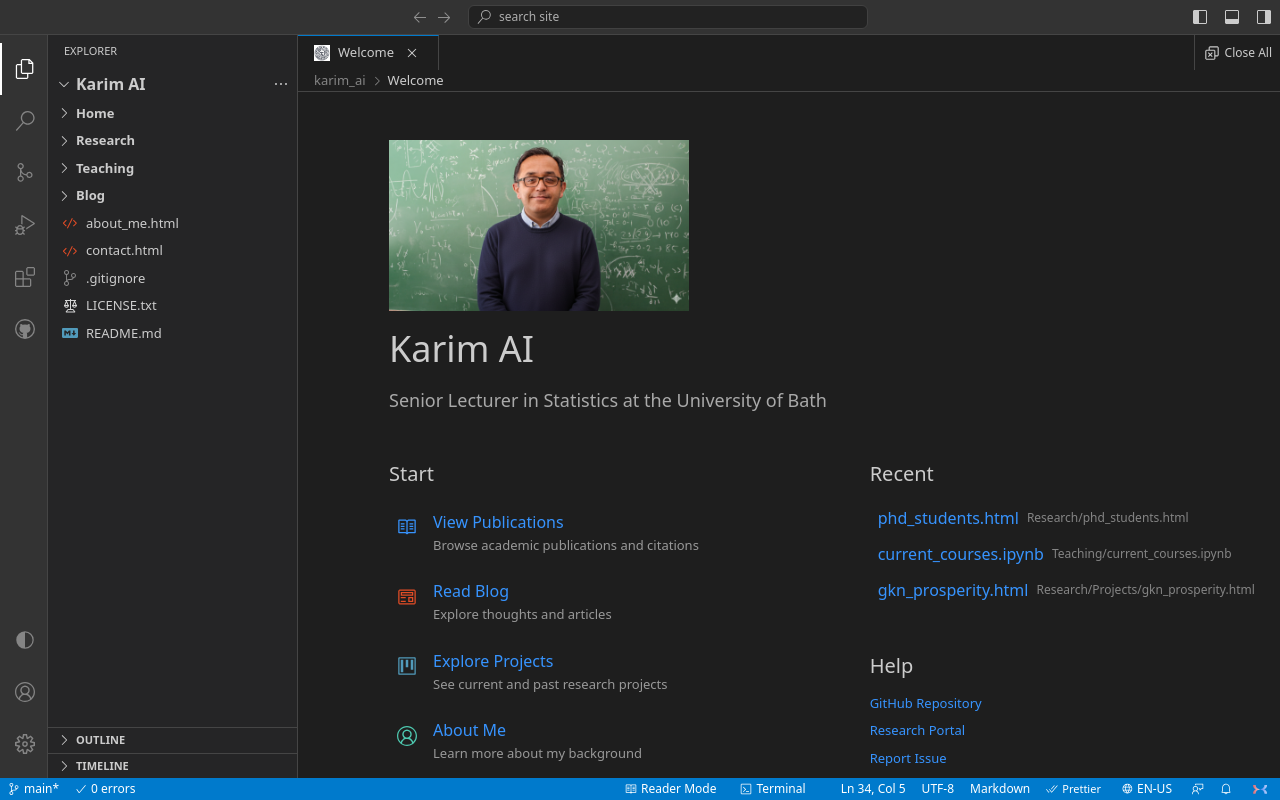
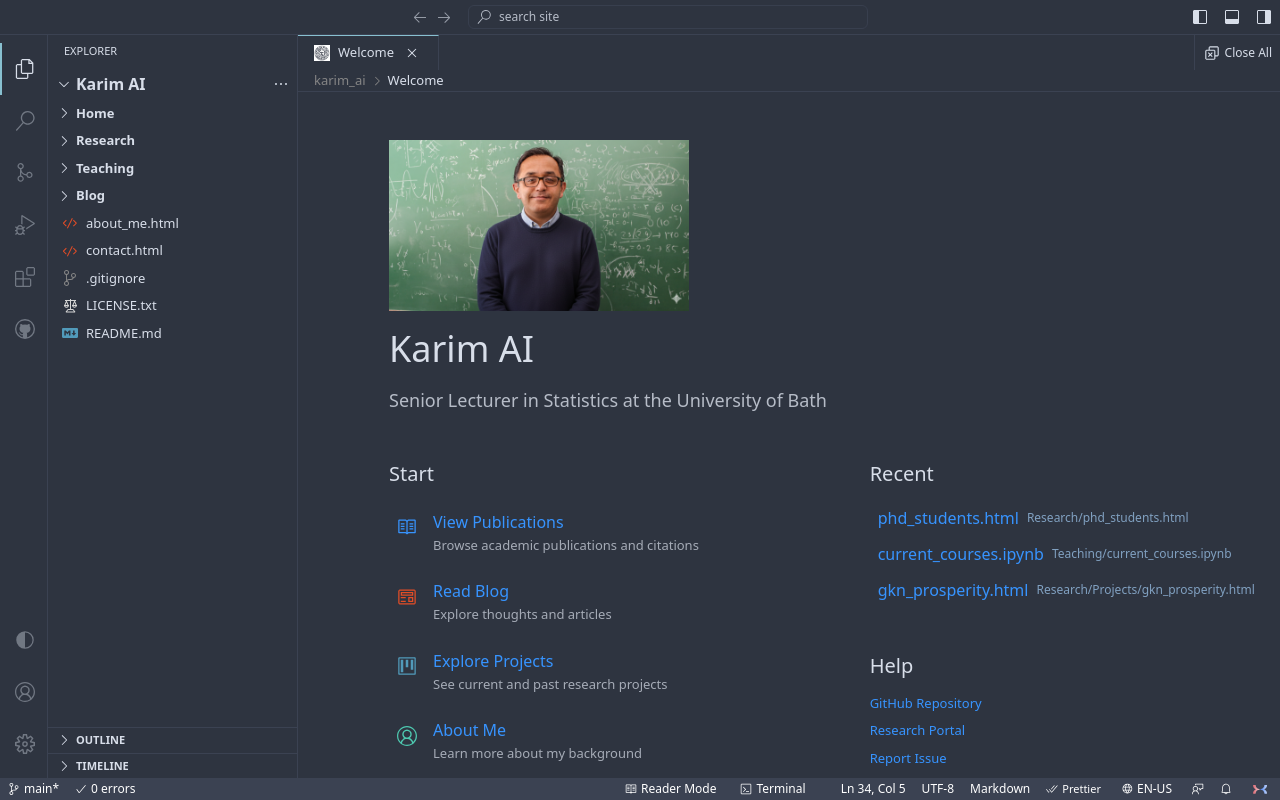
Before and after one commit to kanayai/karim_ai_website, a React (Vite) app: page / in a window 1280 px wide. Built offline with nearby package versions, Linux system fonts and the light colour scheme.

Commit message:
chore(themes): cleanup unused themes, set Nord as default, and fix dark mode visibility

```diff
--- a/src/App.jsx
+++ b/src/App.jsx
@@ -9,9 +9,9 @@ function App() {
   const [activeFile, setActiveFile] = useState('Welcome');
   const [theme, setTheme] = useState(() => {
     if (typeof window !== 'undefined') {
-      return localStorage.getItem('theme') || 'dark';
+      return localStorage.getItem('theme') || 'nord';
     }
-    return 'dark';
+    return 'nord';
   });
   const [isSidebarOpen, setIsSidebarOpen] = useState(() => {
     // Initialize based on window width
--- a/src/components/Editor.jsx
+++ b/src/components/Editor.jsx
@@ -257,46 +257,58 @@ A personal academic portfolio website designed to mimic the Visual Studio Code i
                                     doc.head.appendChild(style);
                                 }
 
-                                const isDark = theme === 'dark';
-                                const bg = isDark ? '#1e1e1e' : '#ffffff';
-                                const text = isDark ? '#cccccc' : '#333333';
-                                const link = isDark ? '#3794ff' : '#007acc';
-                                const border = isDark ? '#454545' : '#e4e4e4';
+                                // Get computed styles from the parent document to match the exact theme
+                                const computedStyle = window.getComputedStyle(document.documentElement);
+                                const bg = computedStyle.getPropertyValue('--vscode-editor-bg').trim() || (isDark ? '#1e1e1e' : '#ffffff');
+                                const text = computedStyle.getPropertyValue('--vscode-text').trim() || (isDark ? '#cccccc' : '#333333');
+                                const link = computedStyle.getPropertyValue('--vscode-accent').trim() || (isDark ? '#3794ff' : '#007acc');
+                                const border = computedStyle.getPropertyValue('--vscode-border').trim() || (isDark ? '#454545' : '#e4e4e4');
+                                const hoverBg = computedStyle.getPropertyValue('--vscode-hover-bg').trim() || (isDark ? '#2d2d2d' : '#f0f0f0');
+                                const buttonBg = computedStyle.getPropertyValue('--vscode-button-background').trim();
+                                const buttonFg = computedStyle.getPropertyValue('--vscode-button-foreground').trim();
+
+                                // Determine if it's a dark theme based on the theme ID
+                                const lightThemes = ['light', 'solarized-light', 'github-light'];
+                                const isDark = !lightThemes.includes(theme);
 
                                 style.textContent = `
                                     body {
                                         background-color: ${bg} !important;
                                         color: ${text} !important;
                                     }
+                                    /* Fix Background Image Visibility in Dark Mode */
+                                    body::before {
+                                        ${isDark ? 'filter: invert(1); opacity: 0.05;' : 'opacity: 0.08;'}
+                                    }
                                     a { color: ${link} !important; }
                                     h1, h2, h3, h4, h5, h6 { color: ${text} !important; }
                                     .quarto-title-meta-heading { color: ${text} !important; opacity: 0.8; }
                                     .quarto-title-meta-contents { color: ${text} !important; }
                                     blockquote { border-left-color: ${border} !important; color: ${text} !important; opacity: 0.8; }
-                                    code { background-color: ${isDark ? '#2d2d2d' : '#f5f5f5'} !important; color: ${isDark ? '#d4d4d4' : '#333333'} !important; }
-                                    pre { background-color: ${isDark ? '#1e1e1e' : '#f5f5f5'} !important; border: 1px solid ${border} !important; }
-                                    .code-block { background-color: ${isDark ? '#1e1e1e' : '#f4f4f5'} !important; color: ${isDark ? '#d4d4d4' : '#333333'} !important; border-left-color: ${isDark ? '#3794ff' : 'var(--accent)'} !important; }
+                                    code { background-color: ${isDark ? 'rgba(255,255,255,0.1)' : 'rgba(0,0,0,0.05)'} !important; color: ${text} !important; }
+                                    pre { background-color: ${bg} !important; border: 1px solid ${border} !important; }
+                                    .code-block { background-color: ${bg} !important; color: ${text} !important; border-left-color: ${link} !important; }
                                     .table { color: ${text} !important; }
                                     .table th, .table td { border-color: ${border} !important; }
 
-                                    /* Callout Fixes for Dark Mode */
+                                    /* Callout Fixes */
                                     .callout-tip {
-                                        background-color: ${isDark ? '#1e1e1e' : '#f9f9f9'} !important;
-                                        border-left-color: ${isDark ? '#4caf50' : '#4caf50'} !important;
+                                        background-color: ${bg} !important;
+                                        border-left-color: #4caf50 !important;
                                         color: ${text} !important;
                                     }
                                     .callout-tip .callout-header {
-                                        background-color: ${isDark ? '#252526' : '#e6fffa'} !important;
-                                        color: ${isDark ? '#4caf50' : '#2c7a7b'} !important;
+                                        background-color: ${hoverBg} !important;
+                                        color: #4caf50 !important;
                                     }
                                     .callout-important {
-                                        background-color: ${isDark ? '#1e1e1e' : '#fff5f5'} !important;
-                                        border-left-color: ${isDark ? '#f44336' : '#f44336'} !important;
+                                        background-color: ${bg} !important;
+                                        border-left-color: #f44336 !important;
                                         color: ${text} !important;
                                     }
                                     .callout-important .callout-header {
-                                        background-color: ${isDark ? '#252526' : '#fff5f5'} !important;
-                                        color: ${isDark ? '#f44336' : '#c53030'} !important;
+                                        background-color: ${hoverBg} !important;
+                                        color: #f44336 !important;
                                     }
 
                                     /* Custom Box Styles for Academic Workflow Post */
@@ -308,7 +320,7 @@ A personal academic portfolio website designed to mimic the Visual Studio Code i
                                     }
 
                                     .os-card {
-                                        background-color: ${isDark ? '#252526' : '#f3f3f3'} !important;
+                                        background-color: ${hoverBg} !important;
                                         border: 1px solid ${border} !important;
                                         border-radius: 8px;
                                         padding: 15px;
@@ -324,7 +336,7 @@ A personal academic portfolio website designed to mimic the Visual Studio Code i
                                     .mirror-box {
                                         flex: 1;
                                         min-width: 300px;
-                                        background-color: ${isDark ? '#252526' : '#f3f3f3'} !important;
+                                        background-color: ${hoverBg} !important;
                                         border: 1px solid ${border} !important;
                                         border-radius: 8px;
                                         padding: 15px;
--- a/src/constants/themes.js
+++ b/src/constants/themes.js
@@ -2,9 +2,7 @@ export const themes = [
     { id: 'dark', label: 'Dark (VS Code)' },
     { id: 'light', label: 'Light (VS Code)' },
     { id: 'catppuccin', label: 'Catppuccin Mocha' },
-    { id: 'tokyo-night', label: 'Tokyo Night' },
     { id: 'monokai', label: 'Monokai' },
-    { id: 'dracula', label: 'Dracula' },
     { id: 'nord', label: 'Nord' },
     { id: 'solarized-dark', label: 'Solarized Dark' },
     { id: 'solarized-light', label: 'Solarized Light' },
@@ -12,7 +10,5 @@ export const themes = [
     { id: 'github-dark', label: 'GitHub Dark' },
     { id: 'github-light', label: 'GitHub Light' },
     { id: 'synthwave-84', label: "Synthwave '84" },
-    { id: 'night-owl', label: 'Night Owl' },
-    { id: 'cobalt2', label: 'Cobalt2' },
     { id: 'gruvbox-dark', label: 'Gruvbox Dark' }
 ];
--- a/src/styles/vscode-theme.css
+++ b/src/styles/vscode-theme.css
@@ -84,33 +84,6 @@
   --vscode-activity-bar-foreground: #cdd6f4;
 }
 
-[data-theme="tokyo-night"] {
-  /* Tokyo Night */
-  --vscode-bg: #1a1b26;
-  --vscode-sidebar-bg: #16161e;
-  --vscode-activity-bar-bg: #15161e;
-  --vscode-status-bar-bg: #7aa2f7;
-  --vscode-text: #a9b1d6;
-  --vscode-border: #292e42;
-  /* slightly lighter than bg for borders */
-  --vscode-accent: #7aa2f7;
-  --vscode-editor-bg: #1a1b26;
-  --vscode-tab-active-bg: #1a1b26;
-  --vscode-tab-inactive-bg: #16161e;
-  --vscode-hover-bg: #292e42;
-  --vscode-tree-indentGuidesStroke: #292e42;
-  --vscode-input-background: #1f2335;
-  --vscode-input-foreground: #a9b1d6;
-  --vscode-input-border: #292e42;
-  --vscode-button-background: #7aa2f7;
-  --vscode-button-foreground: #15161e;
-  --vscode-button-hoverBackground: #bb9af7;
-  --vscode-descriptionForeground: #565f89;
-  --vscode-list-hover-bg: #292e42;
-  --vscode-activity-bar-active-border: #7aa2f7;
-  --vscode-activity-bar-inactive-foreground: #565f89;
-  --vscode-activity-bar-foreground: #a9b1d6;
-}
 
 [data-theme="monokai"] {
   /* Monokai */
@@ -139,32 +112,6 @@
   --vscode-activity-bar-foreground: #f8f8f2;
 }
 
-[data-theme="dracula"] {
-  /* Dracula */
-  --vscode-bg: #282a36;
-  --vscode-sidebar-bg: #21222c;
-  --vscode-activity-bar-bg: #191a21;
-  --vscode-status-bar-bg: #44475a;
-  --vscode-text: #f8f8f2;
-  --vscode-border: #6272a4;
-  --vscode-accent: #bd93f9;
-  --vscode-editor-bg: #282a36;
-  --vscode-tab-active-bg: #282a36;
-  --vscode-tab-inactive-bg: #21222c;
-  --vscode-hover-bg: #44475a;
-  --vscode-tree-indentGuidesStroke: #6272a4;
-  --vscode-input-background: #44475a;
-  --vscode-input-foreground: #f8f8f2;
-  --vscode-input-border: #6272a4;
-  --vscode-button-background: #bd93f9;
-  --vscode-button-foreground: #282a36;
-  --vscode-button-hoverBackground: #ff79c6;
-  --vscode-descriptionForeground: #6272a4;
-  --vscode-list-hover-bg: #44475a;
-  --vscode-activity-bar-active-border: #bd93f9;
-  --vscode-activity-bar-inactive-foreground: #6272a4;
-  --vscode-activity-bar-foreground: #f8f8f2;
-}
 
 [data-theme="solarized-light"] {
   /* Solarized Light */
@@ -360,59 +307,7 @@
   --vscode-activity-bar-foreground: #ffffff;
 }
 
-[data-theme="night-owl"] {
-  /* Night Owl */
-  --vscode-bg: #011627;
-  --vscode-sidebar-bg: #011627;
-  --vscode-activity-bar-bg: #011627;
-  --vscode-status-bar-bg: #011627;
-  --vscode-text: #d6deeb;
-  --vscode-border: #5f7e97;
-  --vscode-accent: #82aaff;
-  --vscode-editor-bg: #011627;
-  --vscode-tab-active-bg: #011627;
-  --vscode-tab-inactive-bg: #0b2942;
-  --vscode-hover-bg: #5f7e97;
-  --vscode-tree-indentGuidesStroke: #5f7e97;
-  --vscode-input-background: #0b253a;
-  --vscode-input-foreground: #d6deeb;
-  --vscode-input-border: #5f7e97;
-  --vscode-button-background: #82aaff;
-  --vscode-button-foreground: #ffffff;
-  --vscode-button-hoverBackground: #5f7e97;
-  --vscode-descriptionForeground: #5f7e97;
-  --vscode-list-hover-bg: #010e1a;
-  --vscode-activity-bar-active-border: #82aaff;
-  --vscode-activity-bar-inactive-foreground: #5f7e97;
-  --vscode-activity-bar-foreground: #d6deeb;
-}
 
-[data-theme="cobalt2"] {
-  /* Cobalt2 */
-  --vscode-bg: #193549;
-  --vscode-sidebar-bg: #15232d;
-  --vscode-activity-bar-bg: #0d3a58;
-  --vscode-status-bar-bg: #0d3a58;
-  --vscode-text: #ffffff;
-  --vscode-border: #0d3a58;
-  --vscode-accent: #ffc600;
-  --vscode-editor-bg: #193549;
-  --vscode-tab-active-bg: #193549;
-  --vscode-tab-inactive-bg: #15232d;
-  --vscode-hover-bg: #1f4662;
-  --vscode-tree-indentGuidesStroke: #1f4662;
-  --vscode-input-background: #1f4662;
-  --vscode-input-foreground: #ffffff;
-  --vscode-input-border: #1f4662;
-  --vscode-button-background: #ffc600;
-  --vscode-button-foreground: #15232d;
-  --vscode-button-hoverBackground: #ffe680;
-  --vscode-descriptionForeground: #0088ff;
-  --vscode-list-hover-bg: #1f4662;
-  --vscode-activity-bar-active-border: #ffc600;
-  --vscode-activity-bar-inactive-foreground: #0088ff;
-  --vscode-activity-bar-foreground: #ffffff;
-}
 
 [data-theme="gruvbox-dark"] {
   /* Gruvbox Dark */
```
